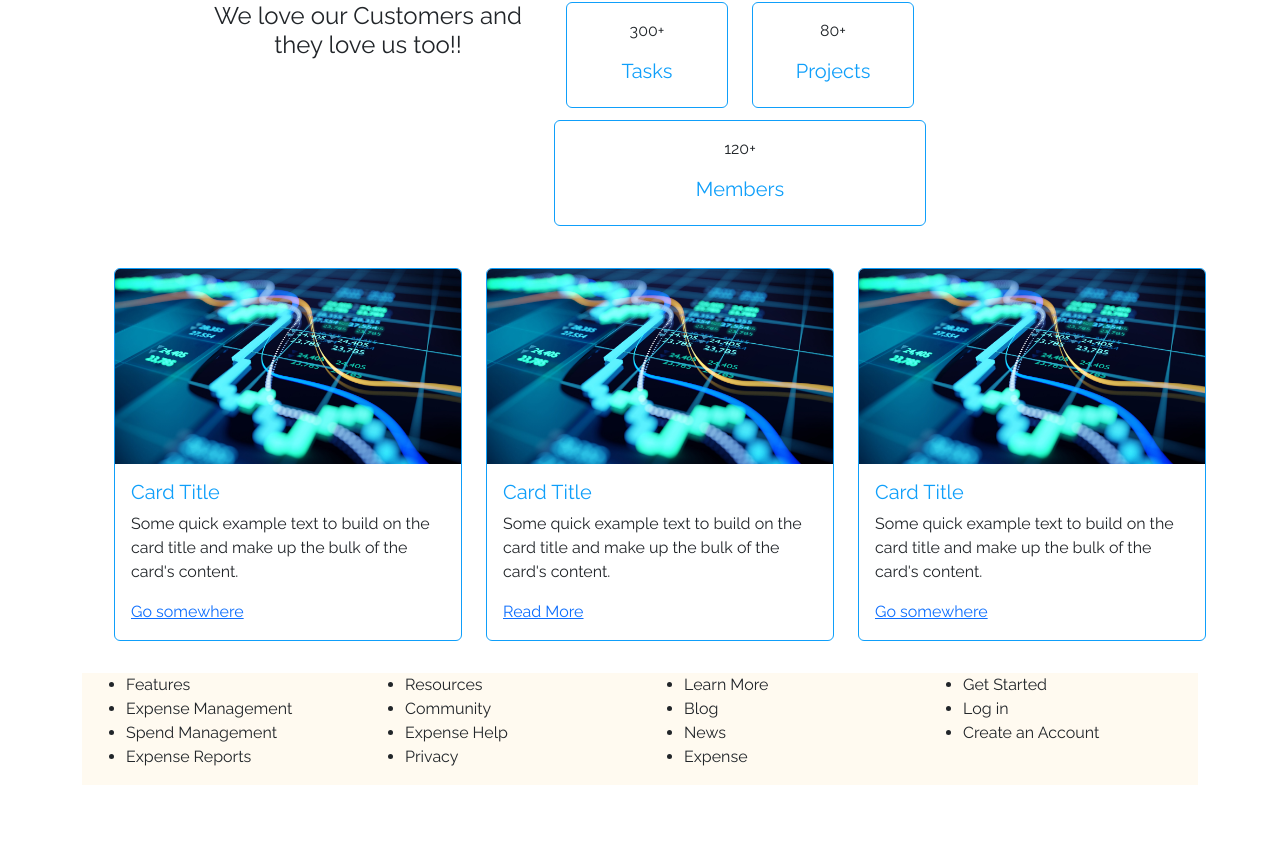
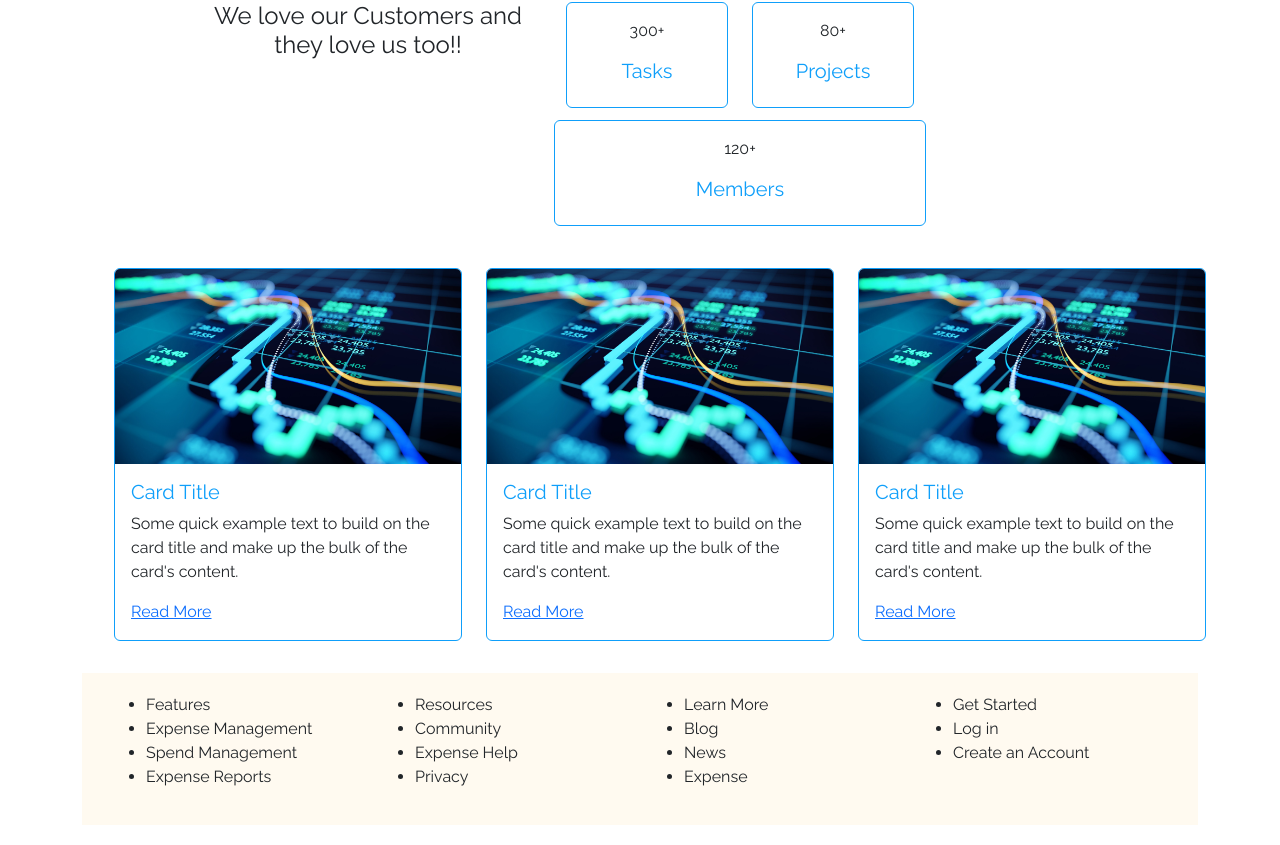
Before and after one commit to priyagupta-js/Expense-Tracker, a React (Create React App) app: page / in a window 1280 px wide. Shown: the part 731-1576 px from the top of the page. Before the commit the page ends 1536 px from the top, so only its background shows below. Built offline with nearby package versions, Linux system fonts and the light colour scheme.

Commit message:
Footer modified

```diff
--- a/package.json
+++ b/package.json
@@ -15,6 +15,7 @@
     "@testing-library/jest-dom": "^5.17.0",
     "@testing-library/react": "^13.4.0",
     "@testing-library/user-event": "^13.5.0",
+    "babel-plugin-macros": "^3.1.0",
     "bootstrap": "^5.3.2",
     "react": "^18.2.0",
     "react-bootstrap": "^2.9.1",
--- a/src/components/Blog.js
+++ b/src/components/Blog.js
@@ -1,6 +1,7 @@
 import React from "react";
 import { Card, Container, Row, Col } from "react-bootstrap";
 import NewsImage from "../Asset/blog_image.jpeg";
+import { FontAwesomeIcon } from '@fortawesome/react-fontawesome'
 
 function Blog() {
   return (
@@ -15,7 +16,7 @@ function Blog() {
                 Some quick example text to build on the card title and make up
                 the bulk of the card's content.
               </Card.Text>
-              <Card.Link>Go somewhere</Card.Link>
+              <Card.Link>Read More</Card.Link>
             </Card.Body>
           </Card>
         </Col>
@@ -42,7 +43,7 @@ function Blog() {
                 Some quick example text to build on the card title and make up
                 the bulk of the card's content.
               </Card.Text>
-              <Card.Link>Go somewhere</Card.Link>
+              <Card.Link>Read More<FontAwesomeIcon icon="fa-solid fa-arrow-right" /></Card.Link>
             </Card.Body>
           </Card>
         </Col>
--- a/src/components/Footer.js
+++ b/src/components/Footer.js
@@ -3,8 +3,8 @@ import {Container , Row , Col} from "react-bootstrap";
 function Footer (){
 
     return (
-      <Container style={{backgroundColor:"#fffaf0"}}>
-        <Row  style={{marginTop:"20px", marginBottom:"20px"}}>
+      <Container style={{backgroundColor:"#fffaf0" , margin:"0px"}}>
+        <Row  style={{marginTop:"20px", marginBottom:"20px" ,padding:"20px"}}>
           <Col>
             <ul>
             <li>Features</li>
```
Also changed, not shown: 1 other file (tests, documents, lock files or other folders).
